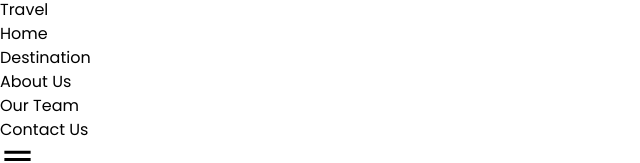
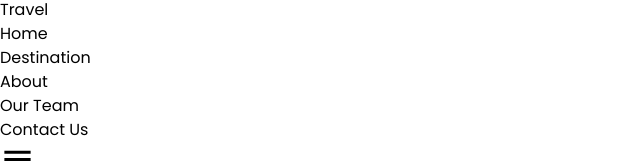
Before and after one commit to vayush0090/trip-website-redesign, a React (Vite) app: page / in a window 1280 px wide. Shown: the part 172-335 px from the top of the page, without its empty margins (0-640 px from the left). Built offline with nearby package versions, Linux system fonts and the light colour scheme.

Commit message:
About Us to About

```diff
--- a/src/components/NavBar.jsx
+++ b/src/components/NavBar.jsx
@@ -172,7 +172,7 @@ const NavBar = () => {
                         <ul className='hidden md:flex space-x-6 font-semibold'>
                             <a href="#"><li>Home</li></a>
                             <a href="#destination"><li>Destination</li></a>
-                            <a href="#about"><li>About Us</li></a>
+                            <a href="#about"><li>About</li></a>
                             <a href="#team"><li>Our Team</li></a>
                             <a href="#contact"><li>Contact Us</li></a>
                         </ul>
@@ -194,7 +194,7 @@ const NavBar = () => {
                         >
                             <motion.a href="#" variants={item}><li>Home</li></motion.a>
                             <motion.a href="#destination" variants={item}><li>Destination</li></motion.a>
-                            <motion.a href="#about" variants={item}><li>About Us</li></motion.a>
+                            <motion.a href="#about" variants={item}><li>About</li></motion.a>
                             <motion.a href="#team" variants={item}><li>Our Team</li></motion.a>
                             <motion.a href="#contact" variants={item}><li>Contact Us</li></motion.a>
                         </motion.ul>
```
